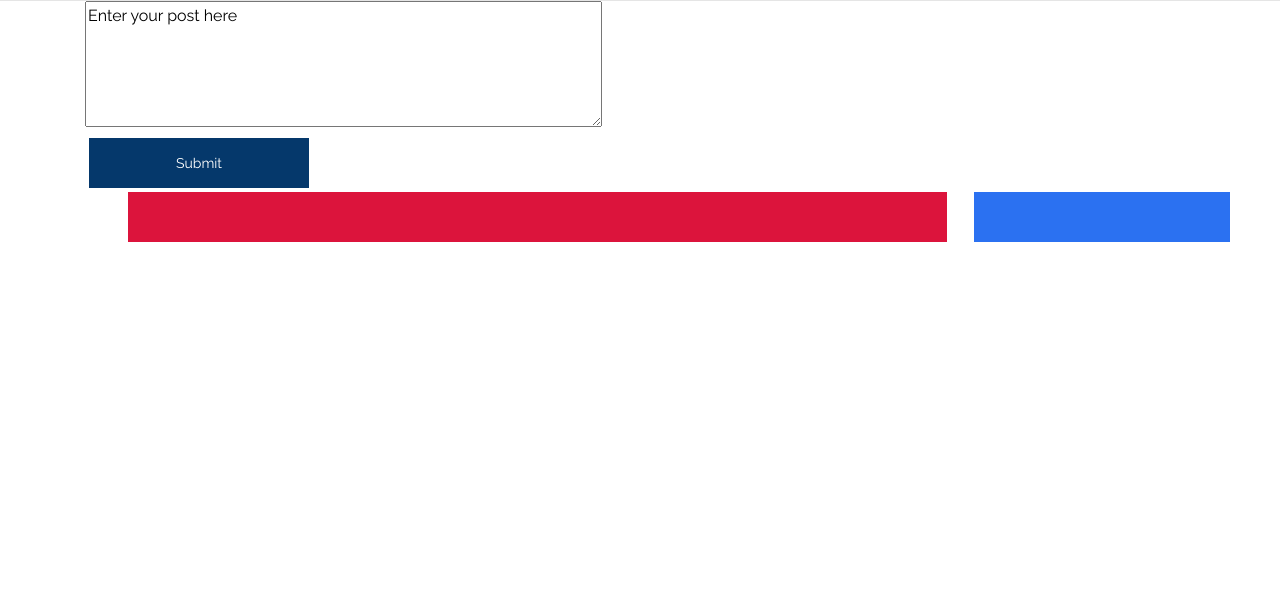
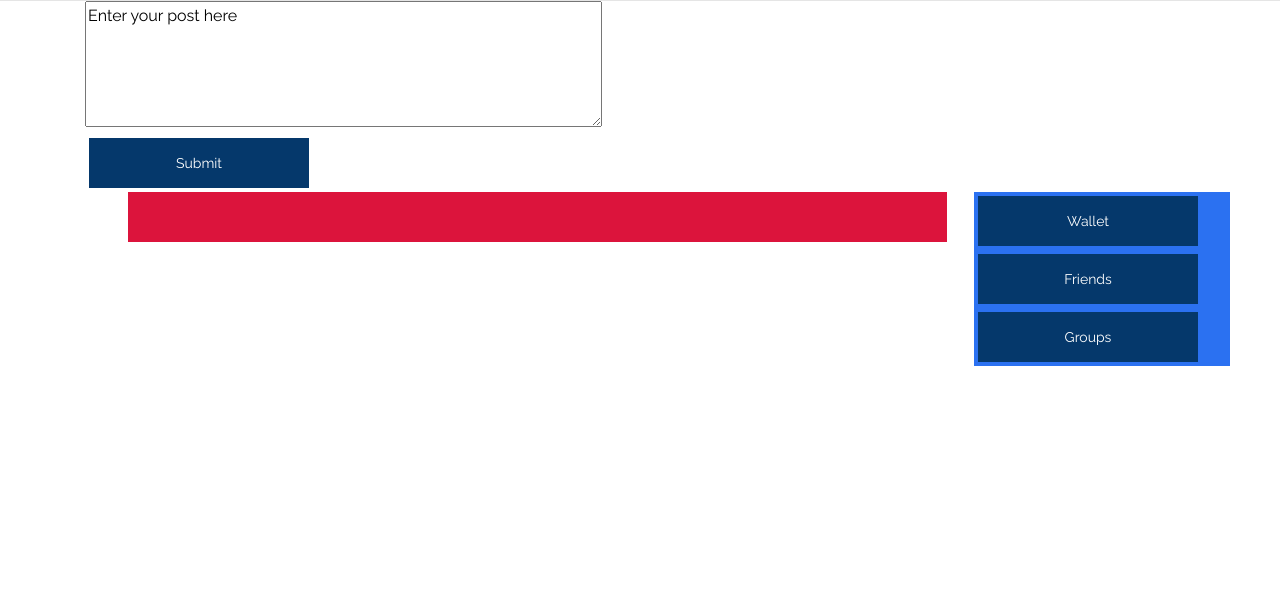
Before and after one commit to reeshabhkumarranjan/SocPay, a Django app: page /timeline in a window 1280 px wide. Shown: the part 116-718 px from the top of the page. Run offline with Django 3.2, Linux system fonts and the light colour scheme; some libraries are stand-ins or nearby versions.

Commit message:
Added buttons in side panel

```diff
--- a/main_app/templates/timeline.html
+++ b/main_app/templates/timeline.html
@@ -22,7 +22,11 @@
         </div>
 
         <div id="timeline-side-panel">
-
+            <button class = "modern-button">Wallet</button>
+            <br>
+            <button class = "modern-button">Friends</button>
+            <br>
+            <button class = "modern-button">Groups</button>
         </div>
 
     </div>
```
